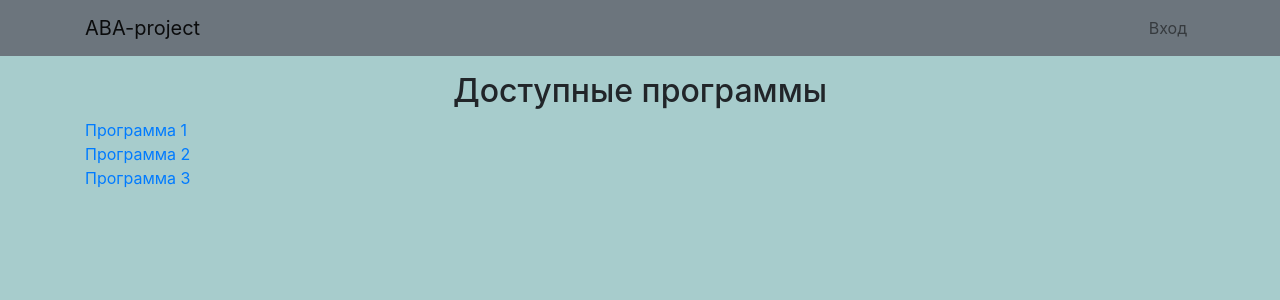
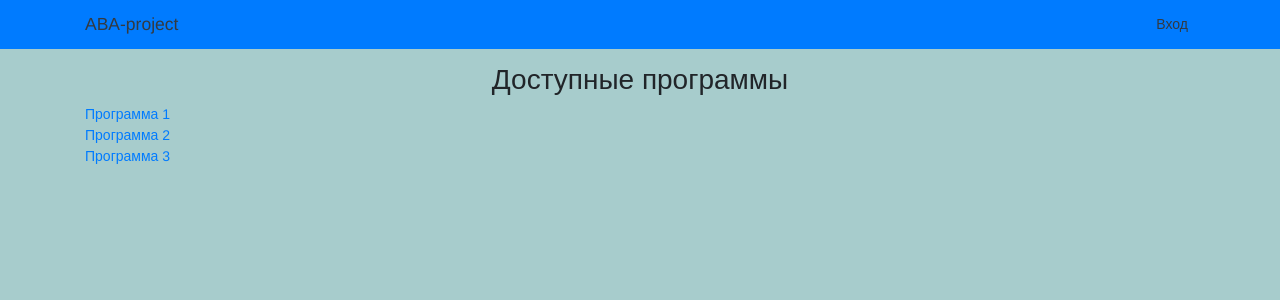
Before and after one commit to Zeroitman/MySite, a Django app: page / in a window 1280 px wide. Shown: the top 300 px of the page. Run offline with Django 3.2, Linux system fonts and the light colour scheme; data comes from the database, SQL or seed files in the repository; some libraries are stand-ins or nearby versions.

Commit message:
Переделан Navbar в более приятный вид, подключены шрифты с google fonts, выполнено к тикету #52

```diff
--- a/source/webapp/templates/base.html
+++ b/source/webapp/templates/base.html
@@ -9,12 +9,19 @@
     <title>{% block title %}{% endblock %}</title>
     <link rel="stylesheet" href="{% static 'css/bootstrap.css' %}">
     <link rel="stylesheet" href="{% static 'css/style.css' %}">
+    <link href="https://fonts.googleapis.com/css?family=Arimo:400,700" rel="stylesheet">
     {% block styles %}{% endblock %}
+    <style>
+        * {
+            font-family: 'Arimo', sans-serif;
+            font-size: 14px;
+        }
+    </style>
 </head>
 <body>
-<nav class="navbar navbar-expand-lg navbar-light bg-secondary mb-3">
+<nav class="navbar navbar-expand-lg navbar-dark bg-primary mb-3">
     <div class="container">
-        <a class="navbar-brand mr-auto" href="{% url 'webapp:program_list' %}">ABA-project</a>
+        <a class="navbar-brand mr-auto text-dark" href="{% url 'webapp:program_list' %}">ABA-project</a>
         <button class="navbar-toggler" type="button" data-toggle="collapse" data-target="#navbarNav"
                 aria-controls="navbarNav" aria-expanded="false" aria-label="Toggle navigation">
             <span class="navbar-toggler-icon"></span>
@@ -31,12 +38,12 @@
                     {#                                class="sr-only">(current)</span></a>#}
                     {#                    </li>#}
                     <ul class="navbar-nav ml-auto ">
-                        <li class="nav-item navbar-text">Привет, {{ user.username }}!</li>
-                        <li class="nav-item"><a href="{% url 'logout' %}" class="nav-link">Выход</a></li>
+                        <li class="nav-item navbar-text text-dark">Привет, {{ user.username }}!</li>
+                        <li class="nav-item"><a href="{% url 'logout' %}" class="nav-link text-dark">Выход</a></li>
                     </ul>
                 {% else %}
-                    <ul class="navbar-nav ml-auto ">
-                        <li class="nav-item"><a href="{% url 'login' %}" class="nav-link">Вход</a></li>
+                    <ul class="navbar-nav ml-auto">
+                        <li class="nav-item"><a href="{% url 'login' %}" class="nav-link text-dark">Вход</a></li>
                     </ul>
                 {% endif %}
             </ul>
--- a/source/webapp/templates/program_list.html
+++ b/source/webapp/templates/program_list.html
@@ -5,7 +5,7 @@
         <h2 class="text-center">Доступные программы</h2>
         {% for program in program_list %}
             <ul class="list-group">
-                <li class="list-group"><a href="{% url 'webapp:program_detail' program.pk %}">{{ program.name }}</a></li>
+                <li class="list-group"><a href="{% url 'webapp:program_detail' program.pk %}" class="text-decoration-none">{{ program.name }}</a></li>
             </ul>
         {% endfor %}
     </div>
```
Also changed, not shown: source/webapp/templates/registration/login.html (+7 -0 lines), source/webapp/migrations/0001_initial.py. Lines whose indentation alone changed are shown as unchanged.
